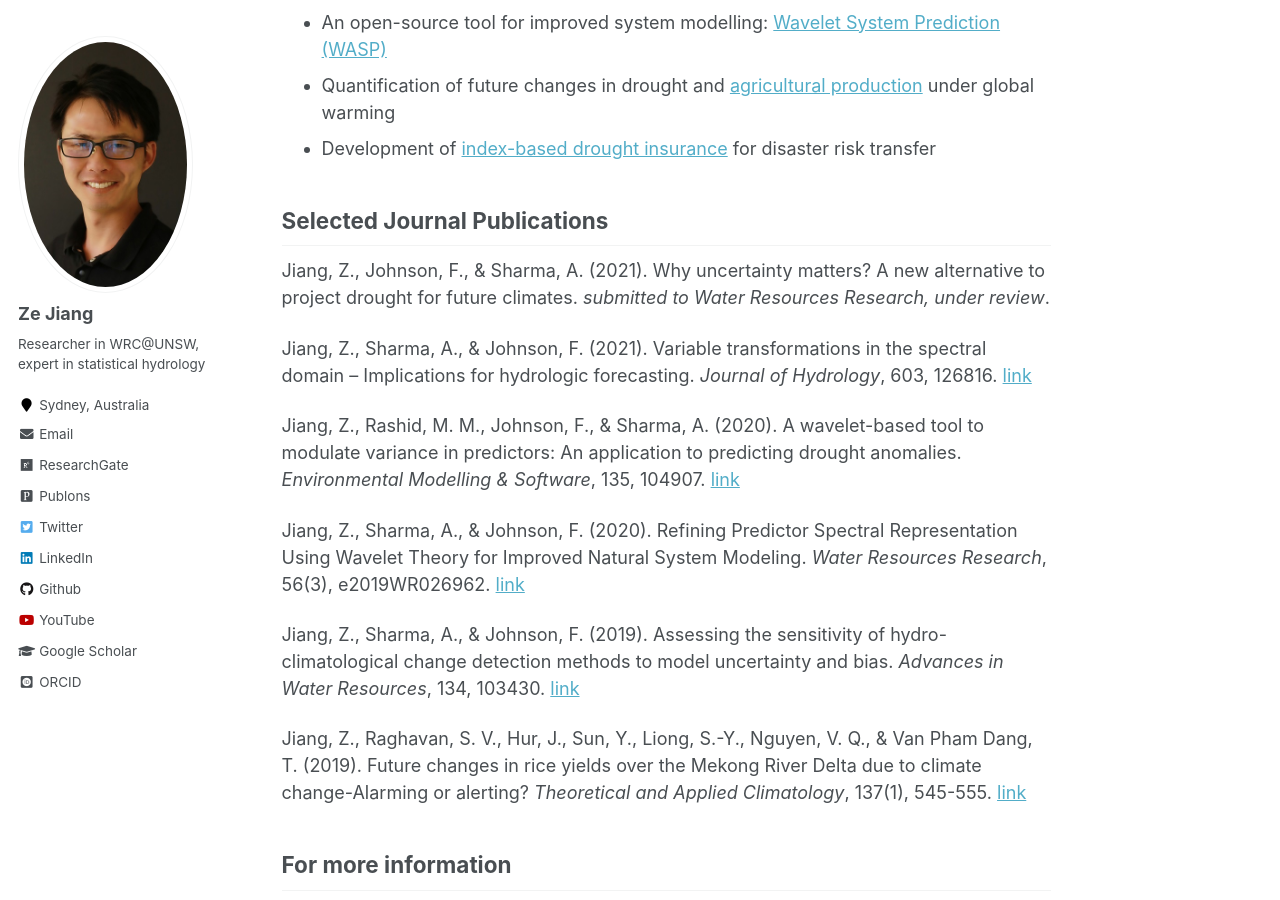
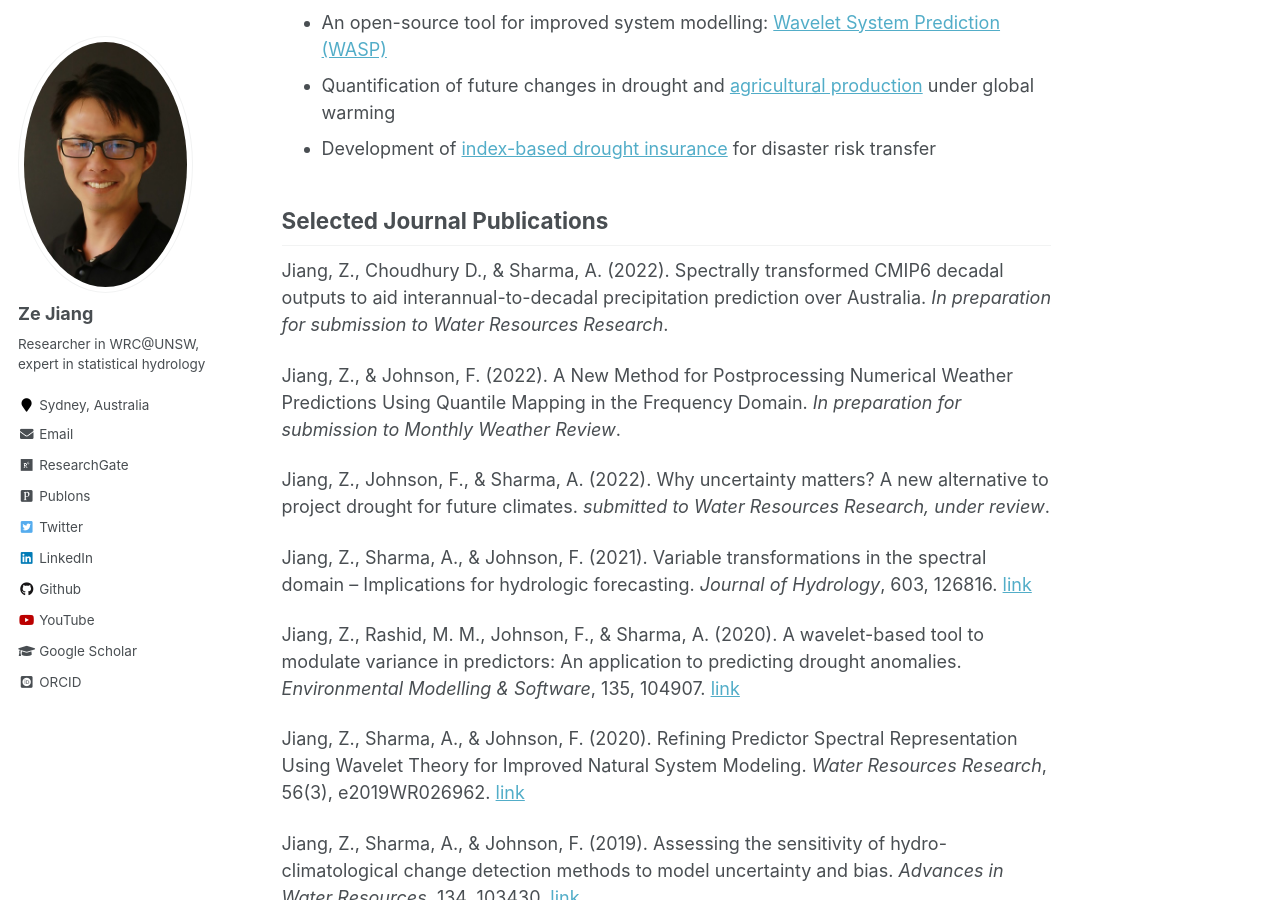
Before and after one commit to zejiang-unsw/zejiang-unsw.github.io, a Jekyll site: the page built from _pages/about.md, in a window 1280 px wide and 900 px high, scrolled down 857 px. Built offline with Jekyll 4.4.1, drawn with Linux system fonts in a browser that asks for light colours; some web fonts are replaced.

Commit message:
update paper and link

```diff
--- a/_pages/about.md
+++ b/_pages/about.md
@@ -8,7 +8,7 @@ redirect_from:
   - /about.html
 ---
 
-This is Ze Jiang's personal homepage. Please also refer to my [homepage@UNSW](https://research.unsw.edu.au/people/dr-ze-jiang).
+This is Ze Jiang's personal homepage. Please also refer to my [homepage@UNSW](https://www.unsw.edu.au/staff/ze-jiang).
 
 ## A short introduction
 I am a Postdoctoral Research Fellow in the School of Civil and Environmental Engineering's [Water Research Centre@UNSW](https://www.wrc.unsw.edu.au/) working in the field of hydro-climatology. I received my Ph.D. in Water Resource Engineering from UNSW. During my Ph.D., I developed a new method, namely Wavelet System Prediction (WASP), which is able to predict sustained hydro-climatological changes. I received my B.Eng. in Environmental Engineering from Hohai University, China; I did my Joint M.Sc., named “EuroAquae - HydroInformatics and Water Management” under a partnership of five European universities (in Barcelona, Budapest, Cottbus, Newcastle/UK, and Nice). Before moving to Australia, I also worked in hydrological and crop modelling at Tropical Marine Science Institute of National University of Singapore for two years.
@@ -26,7 +26,11 @@ I am a Postdoctoral Research Fellow in the School of Civil and Environmental Eng
 * Development of [index-based drought insurance](https://doi.org/10.1108/AFR-02-2020-0020) for disaster risk transfer
 
 ## Selected Journal Publications
-Jiang, Z., Johnson, F., & Sharma, A. (2021). Why uncertainty matters? A new alternative to project drought for future climates. *submitted to Water Resources Research, under review*.
+Jiang, Z., Choudhury D., & Sharma, A. (2022). Spectrally transformed CMIP6 decadal outputs to aid interannual-to-decadal precipitation prediction over Australia. *In preparation for submission to Water Resources Research*.
+
+Jiang, Z., & Johnson, F. (2022). A New Method for Postprocessing Numerical Weather Predictions Using Quantile Mapping in the Frequency Domain. *In preparation for submission to Monthly Weather Review*.
+
+Jiang, Z., Johnson, F., & Sharma, A. (2022). Why uncertainty matters? A new alternative to project drought for future climates. *submitted to Water Resources Research, under review*.
 
 Jiang, Z., Sharma, A., & Johnson, F. (2021). Variable transformations in the spectral domain – Implications for hydrologic forecasting. *Journal of Hydrology*, 603, 126816. [link](https://doi.org/10.1016/j.jhydrol.2021.126816)
 
```
Also changed, not shown: _pages/cv.md (+3 -1 lines), 1 other file.
